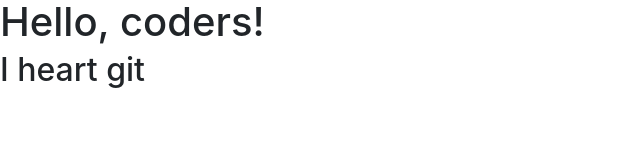
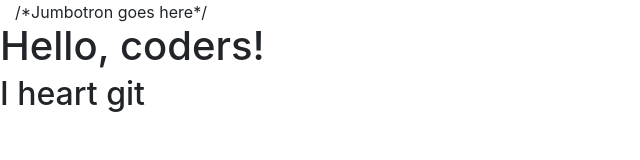
Before and after one commit to joshcarter2017/FHU-Degree-Plan, a plain HTML site: page index.html in a window 1280 px wide. Shown: the whole page, without its empty margins (0-640 px from the left). Drawn offline with nearby package versions, Linux system fonts and the light colour scheme.

Commit message:
Add jumbotron
added a spot for a jumbotron

```diff
--- a/index.html
+++ b/index.html
@@ -9,6 +9,9 @@
     <link rel="stylesheet" href="https://maxcdn.bootstrapcdn.com/bootstrap/4.0.0-beta/css/bootstrap.min.css" integrity="sha384-/Y6pD6FV/Vv2HJnA6t+vslU6fwYXjCFtcEpHbNJ0lyAFsXTsjBbfaDjzALeQsN6M" crossorigin="anonymous">
   </head>
   <body>
+      <div class="container-fluid">
+        /*Jumbotron goes here*/
+      </div>
     <h1>Hello, coders!</h1>
       <h2>I heart git</h2>
 
```
